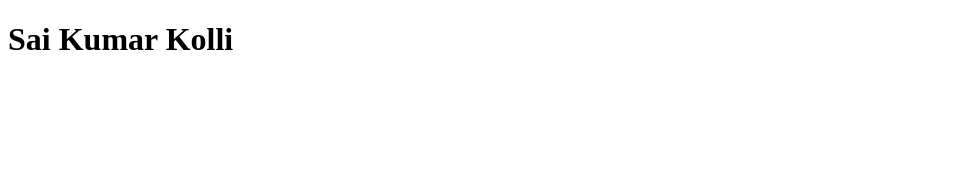
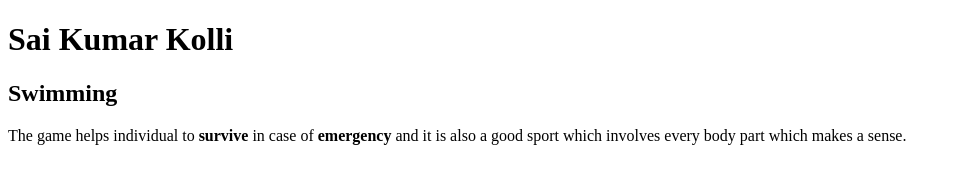
Before and after one commit to 44-563-Web-Apps-S23/44563-webapps-assignment-3-SaiKumarKolli, a plain HTML site: page index.html in a window 1280 px wide. Shown: the whole page, without its empty margins (0-957 px from the left). Drawn offline with Linux system fonts and the light colour scheme.

Commit message:
Update index.html
updated my fav sport

```diff
--- a/index.html
+++ b/index.html
@@ -6,4 +6,11 @@
     <h1>
         Sai Kumar Kolli
     </h1>
+
+    <h2>
+        Swimming
+    </h2>
+    <p>
+        The game helps individual to <b>survive</b> in case of <b>emergency</b> and it is also a good sport which involves every body part which makes a sense.
+    </p>
 </body>
```
